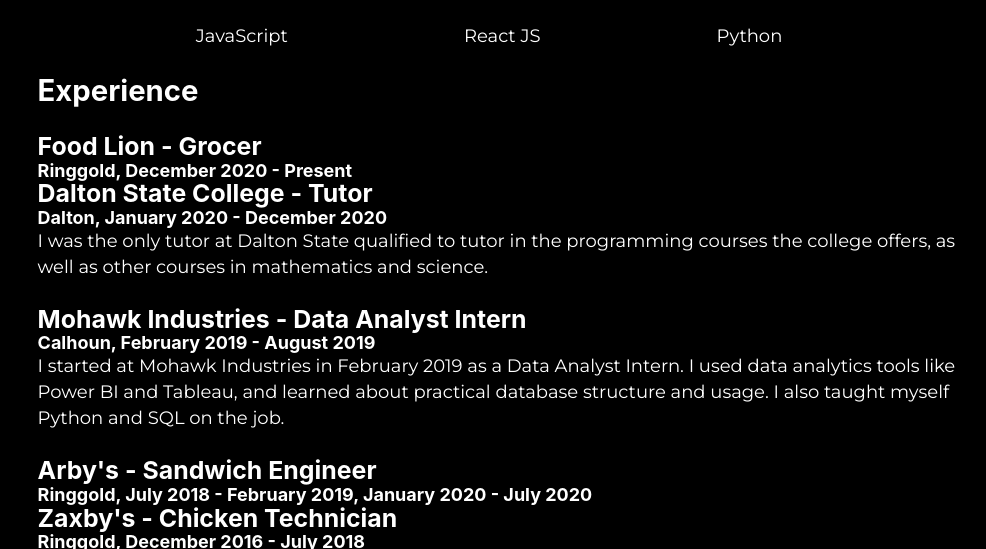
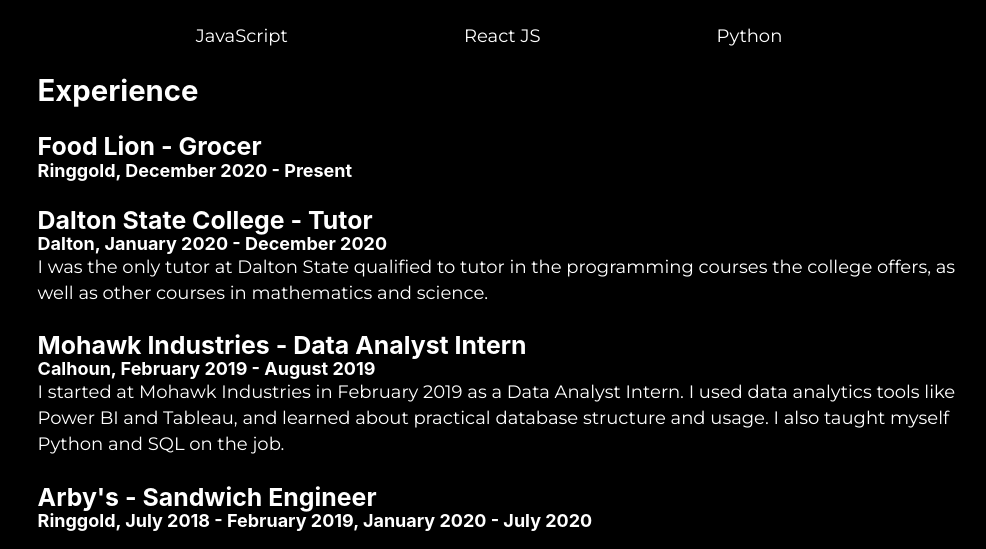
Before and after one commit to wxlfe/wxlfe, a Gatsby site: page /about in a window 1280 px wide. Shown: the part 229-778 px from the top of the page, without its empty margins (142-1128 px from the left). Built offline with nearby package versions, Linux system fonts and the light colour scheme; Gatsby itself is replaced by a stand-in of ours.

Commit message:
Update about.js
- Fixed layout and spacing issues in about.js

```diff
--- a/src/pages/about.js
+++ b/src/pages/about.js
@@ -41,7 +41,7 @@
         <div>
             <h2>Experience</h2>
             <h3 style={{ marginBottom: '0' }}>Food Lion - Grocer</h3>
-            <h4 style={{ marginBottom: '0' }}>Ringgold, December 2020 - Present</h4>
+            <h4>Ringgold, December 2020 - Present</h4>
             <h3 style={{ marginBottom: '0' }}>Dalton State College - Tutor</h3>
             <h4 style={{ marginBottom: '0' }}>Dalton, January 2020 - December 2020</h4>
             <p>
@@ -53,9 +53,9 @@
                 I started at Mohawk Industries in February 2019 as a Data Analyst Intern. I used data analytics tools like Power BI and Tableau, and learned about practical database structure and usage. I also taught myself Python and SQL on the job.
             </p>
             <h3 style={{ marginBottom: '0' }}>Arby's - Sandwich Engineer</h3>
-            <h4 style={{ marginBottom: '0' }}>Ringgold, July 2018 - February 2019, January 2020 - July 2020</h4>
+            <h4>Ringgold, July 2018 - February 2019, January 2020 - July 2020</h4>
             <h3 style={{ marginBottom: '0' }}>Zaxby's - Chicken Technician</h3>
-            <h4 style={{ marginBottom: '0' }}>Ringgold, December 2016 - July 2018</h4>
+            <h4>Ringgold, December 2016 - July 2018</h4>
             <h3 style={{ marginBottom: '0' }}>Artsy Classes - Instructor</h3>
             <h4 style={{ marginBottom: '0' }}>Ringgold, Summer 2016</h4>
             <p>
```
